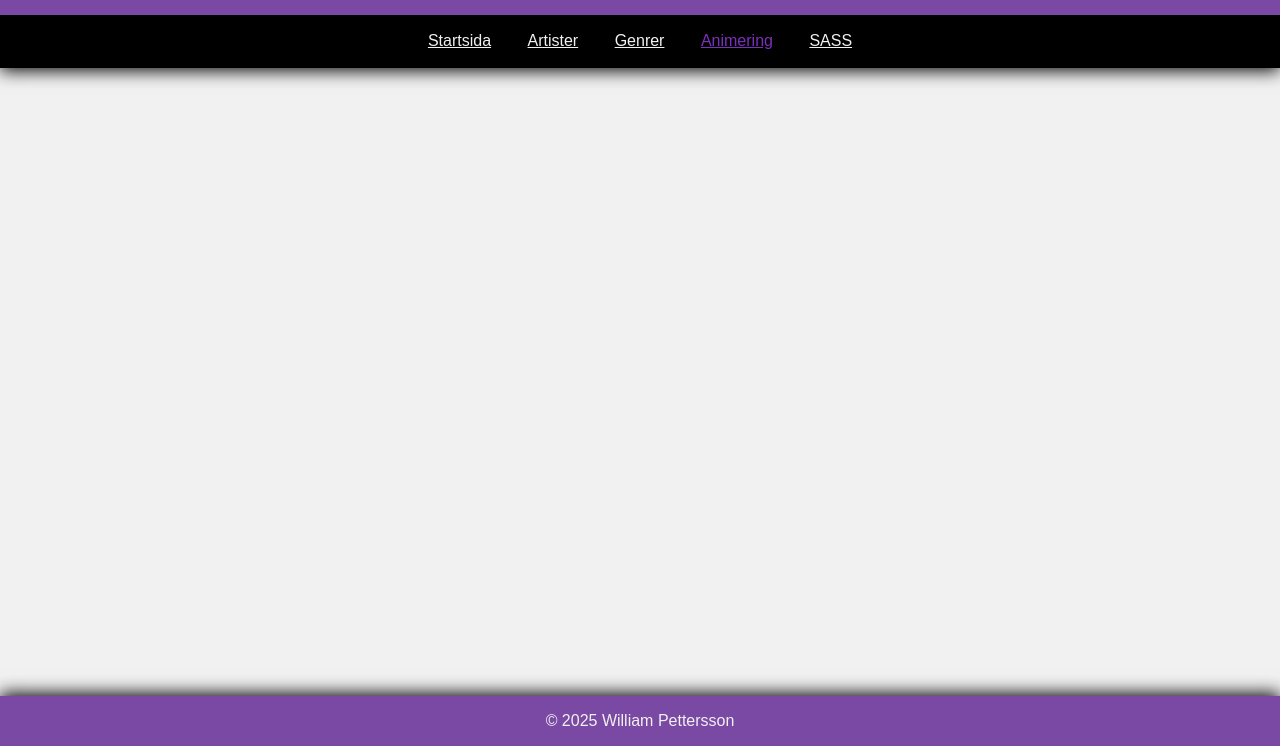
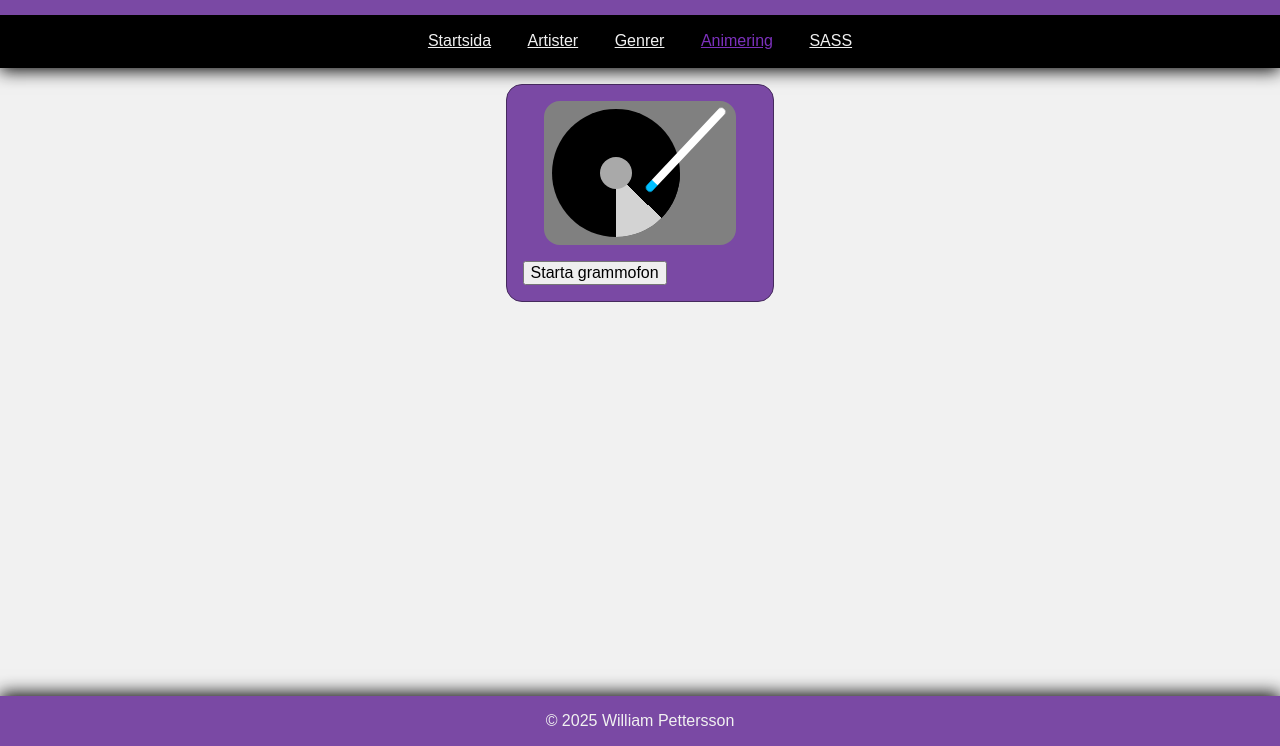
Before and after one commit to AstronomyOverdrive/dt211g_moment4, a website built with Parcel: page src/animation.html in a window 1280 px wide. Shown: the part 54-800 px from the top of the page. Built offline with nearby package versions, Linux system fonts and the light colour scheme.

Commit message:
Add record player animation

```diff
--- a/src/animation.html
+++ b/src/animation.html
@@ -32,7 +32,18 @@
             </nav>
         </header>
         <main>
-            <!-- -->
+            <div class="flex-container">
+                <div class="animation-container">
+                    <div id="record-player">
+                        <div id="vinyl-record">
+                            <div id="vinyl-reflection"></div>
+                            <div id="vinyl-label"></div>
+                        </div>
+                        <div id="tone-arm"></div>
+                    </div>
+                    <button id="animation-btn">Starta grammofon</button>
+                </div>
+            </div>
         </main>
         <footer>
             © 2025 William Pettersson
--- /dev/null
+++ b/src/styles/components/_animations.scss
@@ -0,0 +1,72 @@
+/* Record player animation */
+#record-player {
+    position: relative;
+    width: 12rem;
+    height: 9rem;
+    border-radius: 1rem;
+    background: gray;
+    left: 50%;
+    transform: translate(-50%, 0);
+    div {
+        position: absolute;
+    }
+    #vinyl-record {
+        top: 0.5rem;
+        left: 0.5rem;
+        width: 8rem;
+        height: 8rem;
+        border-radius: 50%;
+        background: black;
+        animation: spin-record 2s linear; /* Move to separate class */
+        animation-iteration-count: 5; /* Move to separate class */
+        #vinyl-reflection {
+            width: 4rem;
+            height: 4rem;
+            background: linear-gradient(45deg, black 0%, black 50%, lightgray 50%, lightgray 100%);
+            border-radius: 100% 0% 0% 0%;
+        }
+        #vinyl-label {
+            width: 2rem;
+            height: 2rem;
+            left: 3rem;
+            top: 3rem;
+            border-radius: 50%;
+            background: darkgray;
+        }
+    }
+    #tone-arm {
+        height: 7rem;
+        width: 0.5rem;
+        top: 0.5rem;
+        right: 0.5rem;
+        transform-origin: top;
+        background: linear-gradient(white 0%, white 90%, deepskyblue 90%, deepskyblue 100%);
+        border-radius: 1rem 1rem 1rem 1rem;
+        animation: move-arm 10s linear; /* Move to separate class */
+    }
+}
+#animation-btn {
+    margin-top: 1rem;
+}
+@keyframes spin-record {
+    0% {
+        transform: rotate(0deg);
+    }
+    100% {
+        transform:rotate(360deg);
+    }
+}
+@keyframes move-arm {
+    0% {
+        transform: rotate(0deg);
+    }
+    5% {
+        transform: rotate(30deg);
+    }
+    90% {
+        transform:rotate(55deg);
+    }
+    100% {
+        transform: rotate(0deg);
+    }
+}
--- a/src/styles/layout/_flex-container.scss
+++ b/src/styles/layout/_flex-container.scss
@@ -7,10 +7,12 @@
     justify-content: space-around; /* Evenly space divs */
 }
 .flex-container {
-    div {
+    .item-container, .animation-container {
         @extend .rounded-corners;
         margin: 1rem;
         padding: 1rem;
+    }
+    .item-container {
         h3 {
             margin-top: 0.2rem;
             margin-bottom: 0.2rem;
@@ -26,7 +28,7 @@
     .flex-container {
         width: 70%;
         margin-left: 15%;
-        div {
+        .item-container, .animation-container {
             width: 30%;
         }
     }
@@ -35,7 +37,7 @@
     .flex-container {
         width: 90%;
         margin-left: 5%;
-        div {
+        .item-container, .animation-container {
             width: 45%;
         }
     }
@@ -44,7 +46,7 @@
     .flex-container {
         width: 100%;
         margin-left: 0;
-        div {
+        .item-container, .animation-container {
             width: 90%;
         }
     }
--- a/src/styles/main.scss
+++ b/src/styles/main.scss
@@ -1,6 +1,7 @@
 @use 'vendors/modern-normalize.min';
 
 @use 'components/components';
+@use 'components/animations';
 
 @use 'layout/header-footer';
 @use 'layout/menu';
--- a/src/styles/themes/_themes.scss
+++ b/src/styles/themes/_themes.scss
@@ -80,7 +80,7 @@ footer {
             outline: 1px solid lighten($dark-base-colour, 50%);
         }
         .flex-container {
-            div {
+            .item-container, .animation-container {
                 border: 1px solid $accent-colour;
                 background: darken($accent-colour, 20%);
             }
@@ -95,7 +95,7 @@ footer {
             outline: 1px solid $dark-text-colour;;
         }
         .flex-container {
-            div {
+            .item-container, .animation-container {
                 border: 1px solid darken($accent-colour, 20%);
                 background: $accent-colour;
             }
```
Also changed, not shown: docs/animation.html (+1 -1 lines), docs/index.html (+1 -1 lines), docs/sass.html (+1 -1 lines), 2 other files.
